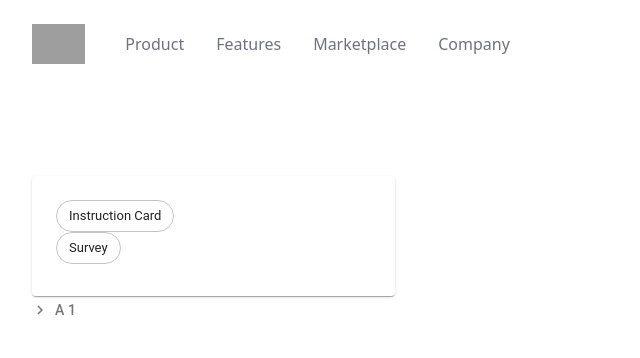
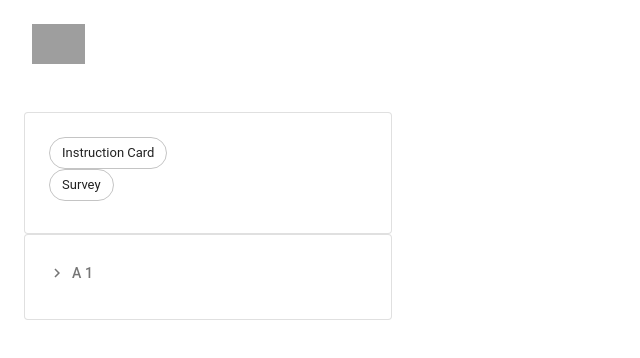
Before and after one commit to shadel/treeview-edit, a Next.js app: page / in a window 1280 px wide. Shown: the top 358 px of the page, without its empty margins (0-640 px from the left). Built offline with nearby package versions, Linux system fonts and the light colour scheme; grey boxes are pictures that could not be loaded.

Commit message:
improve ui

```diff
--- a/components/home/HomeMenu.tsx
+++ b/components/home/HomeMenu.tsx
@@ -42,23 +42,6 @@ export function HomeMenu({ onOpen }: { onOpen: () => void }) {
             </div>
           </div>
         </div>
-        <div className="hidden md:block md:ml-10 md:pr-4 md:space-x-8">
-          <a href="#" className="font-medium text-gray-500 hover:text-gray-900">
-            Product
-          </a>
-
-          <a href="#" className="font-medium text-gray-500 hover:text-gray-900">
-            Features
-          </a>
-
-          <a href="#" className="font-medium text-gray-500 hover:text-gray-900">
-            Marketplace
-          </a>
-
-          <a href="#" className="font-medium text-gray-500 hover:text-gray-900">
-            Company
-          </a>
-        </div>
       </nav>
     </div>
   )
--- a/components/layers/Container.tsx
+++ b/components/layers/Container.tsx
@@ -19,7 +19,7 @@ export default function LayoutContainer({
             <polygon points="50,0 100,0 50,100 0,100" />
           </svg>
           <NavComponent />
-          <main className="mt-10 mx-auto max-w-7xl px-4 sm:mt-12 sm:px-6 md:mt-16 lg:mt-20 lg:px-8 xl:mt-28">
+          <main className="mt-10 mx-auto max-w-7xl px-4 sm:mt-12 sm:px-6">
             <div className="sm:text-center lg:text-left">{children}</div>
           </main>
         </div>
--- /dev/null
+++ b/components/layers/RightPage.tsx
@@ -0,0 +1,11 @@
+import { Card, CardContent, CardHeader } from '@material-ui/core'
+import React, { PropsWithChildren } from 'react'
+
+export function RightPage({ children, title }: PropsWithChildren<{ title: React.ReactNode }>) {
+  return (
+    <Card variant="outlined">
+      <CardHeader title={title} />
+      <CardContent>{children}</CardContent>
+    </Card>
+  )
+}
--- a/components/poc/taskPackage/survey/component/SDAOption.tsx
+++ b/components/poc/taskPackage/survey/component/SDAOption.tsx
@@ -5,7 +5,10 @@ import { OnChangeFunc } from '../../../../dnd-tree/type'
 import { valueParse } from '../../../helper'
 import { useActivityTemplaties } from '../hepler'
 import { ITaskSurveyOptions } from '../type'
-const useStyles = makeStyles(() => ({
+const useStyles = makeStyles((theme) => ({
+  root: {
+    marginBottom: theme.spacing(2),
+  },
   formControl: {
     minWidth: 120,
   },
@@ -73,7 +76,7 @@ export function SDAOption({
   )
 
   return (
-    <Grid container={true} key={option.id}>
+    <Grid container={true} key={option.id} className={classes.root}>
       <Grid item={true} sm={6}>
         <TextField
           id="outlined-basic"
--- a/components/poc/taskPackage/survey/component/view.tsx
+++ b/components/poc/taskPackage/survey/component/view.tsx
@@ -62,7 +62,7 @@ function View({ task }: { task: ITaskSurvey }) {
       id: `${new Date().getTime()}`,
       type: TaskSurveyOptionsType.ActivityTemplate,
       value: JSON.stringify({
-        name: `Option ${task.properties.options.length}`,
+        name: `Option ${task.properties.options.length + 1}`,
         template: activityTemplates[0].id,
       }),
     }
--- a/components/scenes/DetailActivity.tsx
+++ b/components/scenes/DetailActivity.tsx
@@ -1,6 +1,37 @@
+import { TextField } from '@material-ui/core'
+import React, { ChangeEventHandler } from 'react'
 import { ISmartData } from '../dnd-tree/type'
+import { RightPage } from '../layers/RightPage'
+import { useDispatch, useSelector } from './context'
 
 function DetailActivity({ data }: { data: ISmartData }) {
-  return <>Activity: {data.name}</>
+  const dispatch = useDispatch()
+  const activity = useSelector((store) => store.activities.find((item) => item.id === data.data))
+
+  const onNameChange: ChangeEventHandler<
+    HTMLTextAreaElement | HTMLInputElement
+  > = React.useCallback(
+    (event) => {
+      dispatch({
+        type: `update_activity`,
+        payload: {
+          data: { ...activity, name: event.target.value },
+        },
+      })
+    },
+    [activity, dispatch]
+  )
+  return (
+    <RightPage title={`Activity: ${activity.id}`}>
+      <TextField
+        id="outlined-basic"
+        label="Name"
+        variant="outlined"
+        value={activity.name}
+        fullWidth={true}
+        onChange={onNameChange}
+      />
+    </RightPage>
+  )
 }
 export default DetailActivity
--- a/components/scenes/DetailPage.tsx
+++ b/components/scenes/DetailPage.tsx
@@ -1,5 +1,3 @@
-import { Paper } from '@material-ui/core'
-import makeStyles from '@material-ui/core/styles/makeStyles'
 import { ISmartData, SmartDataType } from '../dnd-tree/type'
 import DetailActivity from './DetailActivity'
 import DetailTask from './DetailTask'
@@ -10,17 +8,7 @@ function DetailPage({ data }: { data: ISmartData }) {
   }
   return <DetailTask data={data} />
 }
-const useStyles = makeStyles((theme) => ({
-  root: {
-    padding: theme.spacing(2),
-  },
-}))
 function DetailPageWrapper(props: { data: ISmartData }) {
-  const classes = useStyles()
-  return (
-    <Paper className={classes.root}>
-      <DetailPage {...props} />
-    </Paper>
-  )
+  return <DetailPage {...props} />
 }
 export default DetailPageWrapper
--- a/components/scenes/DetailTask.tsx
+++ b/components/scenes/DetailTask.tsx
@@ -3,6 +3,7 @@ import { ISmartData } from '../dnd-tree/type'
 import { ITask } from '../poc/type'
 import { useSelector } from './context'
 import taskPackageF from '../poc/taskPackage'
+import { RightPage } from '../layers/RightPage'
 
 function TaskView({ task }: { task: ITask }) {
   const tPack = taskPackageF.get(task.type)
@@ -11,7 +12,11 @@ function TaskView({ task }: { task: ITask }) {
   }
   const View = tPack.view
 
-  return <View task={task} />
+  return (
+    <RightPage title={tPack.name}>
+      <View task={task} />
+    </RightPage>
+  )
 }
 
 function DetailTask({ data }: { data: ISmartData }) {
--- a/components/scenes/UserHome.tsx
+++ b/components/scenes/UserHome.tsx
@@ -147,7 +147,7 @@ function UserHome() {
         <Grid container={true} spacing={8}>
           <Grid item={true} md={4} xs={4}>
             <DragDropContext onDragEnd={onDragEnd}>
-              <Card>
+              <Card variant="outlined">
                 <CardContent className={classes.root}>
                   <DroppableArea droppableId={`${DropZone.TASK_PACKAGE}`} type="activty.item">
                     {taskPackageF.list().map(({ name, type }, idx) => (
@@ -158,7 +158,11 @@ function UserHome() {
                   </DroppableArea>
                 </CardContent>
               </Card>
-              <TreeView datum={smartData} canEdit={true} onSelect={onSelect} />
+              <Card variant="outlined">
+                <CardContent className={classes.root}>
+                  <TreeView datum={smartData} canEdit={true} onSelect={onSelect} />
+                </CardContent>
+              </Card>
             </DragDropContext>
           </Grid>
           <Grid item={true} md={8} xs={8}>
--- a/components/scenes/reducer.tsx
+++ b/components/scenes/reducer.tsx
@@ -1,5 +1,5 @@
 import { activityRecords, taskRecords } from '../mock/activity'
-import { ITask } from '../poc/type'
+import { IActivityRecord, ITask } from '../poc/type'
 
 export interface MoveTaskAction {
   type: `move_task`
@@ -13,7 +13,14 @@ export interface UpdateTaskAction {
   type: `update_task`
   payload: { data: ITask }
 }
-export function activityReducer(state = activityRecords, action: MoveTaskAction | AddTaskAction) {
+export interface UpdateActivityAction {
+  type: `update_activity`
+  payload: { data: IActivityRecord }
+}
+export function activityReducer(
+  state = activityRecords,
+  action: MoveTaskAction | AddTaskAction | UpdateActivityAction
+) {
   switch (action.type) {
     case `add_task`: {
       return state.map((item) => {
@@ -31,6 +38,14 @@ export function activityReducer(state = activityRecords, action: MoveTaskAction
           item.items.splice(action.payload.to, 0, element)
         }
         return { ...item, items: item.items }
+      })
+    }
+    case `update_activity`: {
+      return state.map((item) => {
+        if (item.id === action.payload.data.id) {
+          return { ...item, ...action.payload.data }
+        }
+        return item
       })
     }
   }
```
